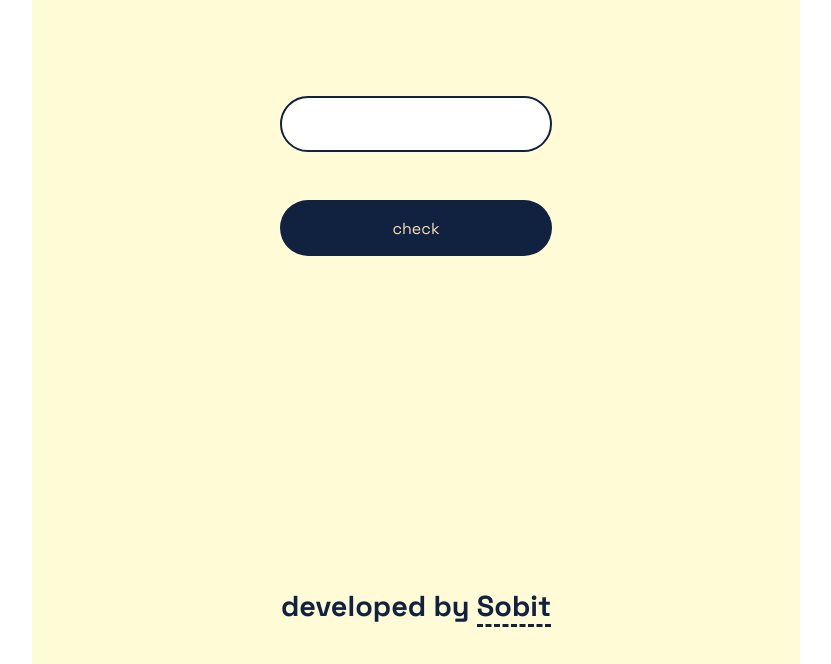
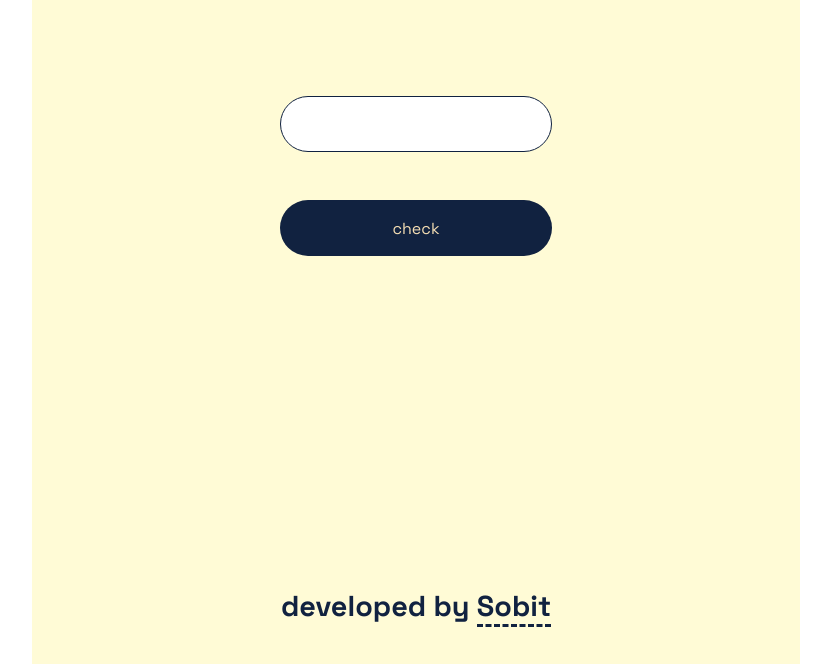
Before and after one commit to sobitp59/neoG-Bonus-Prime-Number, a plain HTML site: page index.html in a window 1280 px wide. Shown: the part 136-800 px from the top of the page, without its empty margins (224-1055 px from the left). Drawn offline with Linux system fonts and the light colour scheme.

Commit message:
refactored

```diff
--- a/style.css
+++ b/style.css
@@ -53,7 +53,7 @@
     font-size: 1.2rem;
     font-weight: 500;
     color: var(--secondary-color);
-    border: 2px solid var(--secondary-color);
+    border: 1px solid var(--secondary-color);
 }
 
 #check-button{
```
